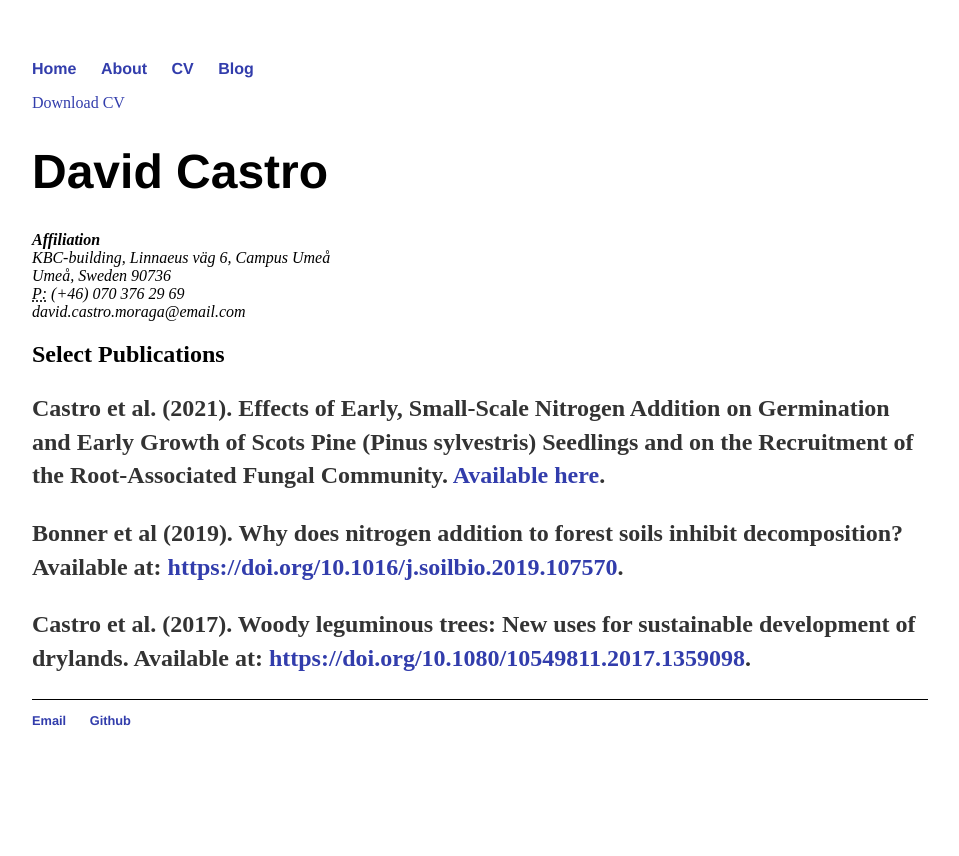
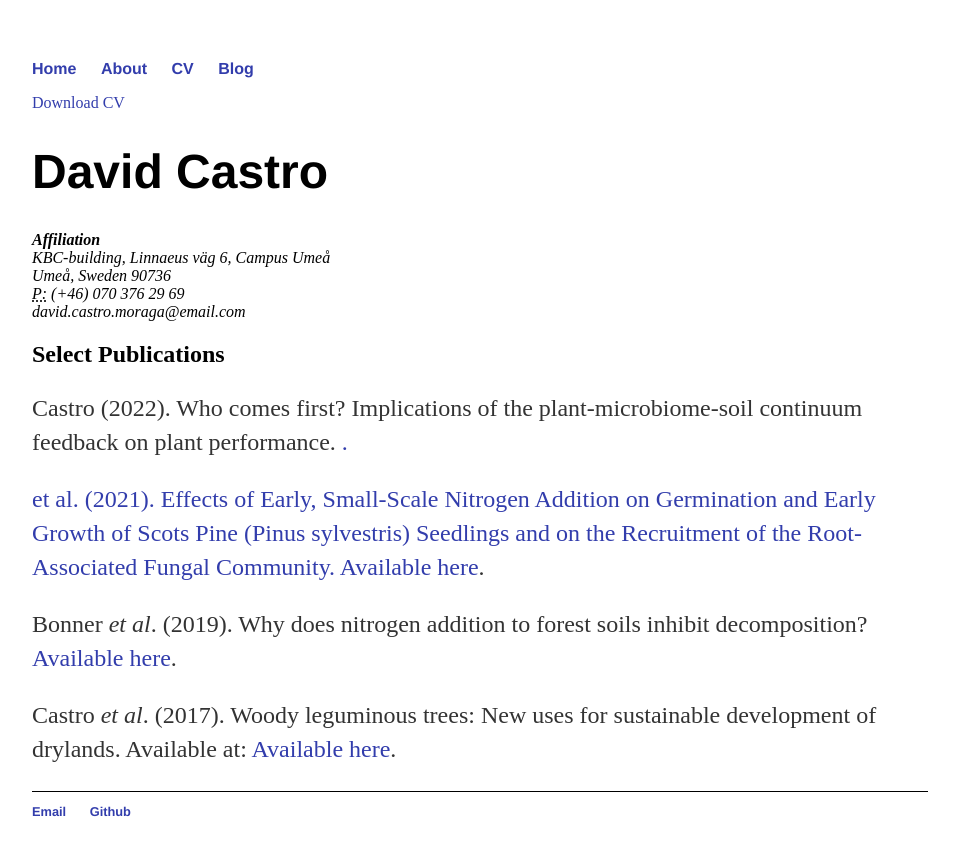
Before and after one commit to davcastrom/davcastrom.github.io, a Jekyll site: the page built from cv/index.html, in a window 1280 px wide. Shown: the top 856 px of the page, without its empty margins (160-1119 px from the left). Built offline with Jekyll 4.4.1, drawn with Linux system fonts in a browser that asks for light colours.

Commit message:
Update index.html
PhD thesis added

```diff
--- a/cv/index.html
+++ b/cv/index.html
@@ -16,8 +16,9 @@ title: David Castro CV
 
 					<h2>Select Publications</h2>
 
-					<p><strong>Castro et al. (2021). Effects of Early, Small-Scale Nitrogen Addition on Germination and Early Growth of Scots Pine (Pinus sylvestris) Seedlings and on the Recruitment of the Root-Associated Fungal Community. <a href="https://doi.org/10.3390/f12111589">Available here</a>.
-          <p><strong>Bonner et al (2019). Why does nitrogen addition to forest soils inhibit decomposition? Available at: <a href="#">https://doi.org/10.1016/j.soilbio.2019.107570</a>.
-          <p><strong>Castro et al. (2017). Woody leguminous trees: New uses for sustainable development of drylands. Available at: <a href="#">https://doi.org/10.1080/10549811.2017.1359098</a>.
+	<p>Castro (2022). Who comes first? Implications of the plant-microbiome-soil continuum feedback on plant performance. <a href="https://pub.epsilon.slu.se/27682/"><Thesis available here</a>.
+	<p><Castro <i>et al</i>. (2021). Effects of Early, Small-Scale Nitrogen Addition on Germination and Early Growth of Scots Pine (Pinus sylvestris) Seedlings and on the Recruitment of the Root-Associated Fungal Community. <a href="https://doi.org/10.3390/f12111589">Available here</a>.
+        <p>Bonner <i>et al</i>. (2019). Why does nitrogen addition to forest soils inhibit decomposition? <a href="https://doi.org/10.1016/j.soilbio.2019.107570">Available here</a>.
+        <p>Castro <i>et al</i>. (2017). Woody leguminous trees: New uses for sustainable development of drylands. Available at: <a href="https://doi.org/10.1080/10549811.2017.1359098">Available here</a>.
 
 	</div>
```
